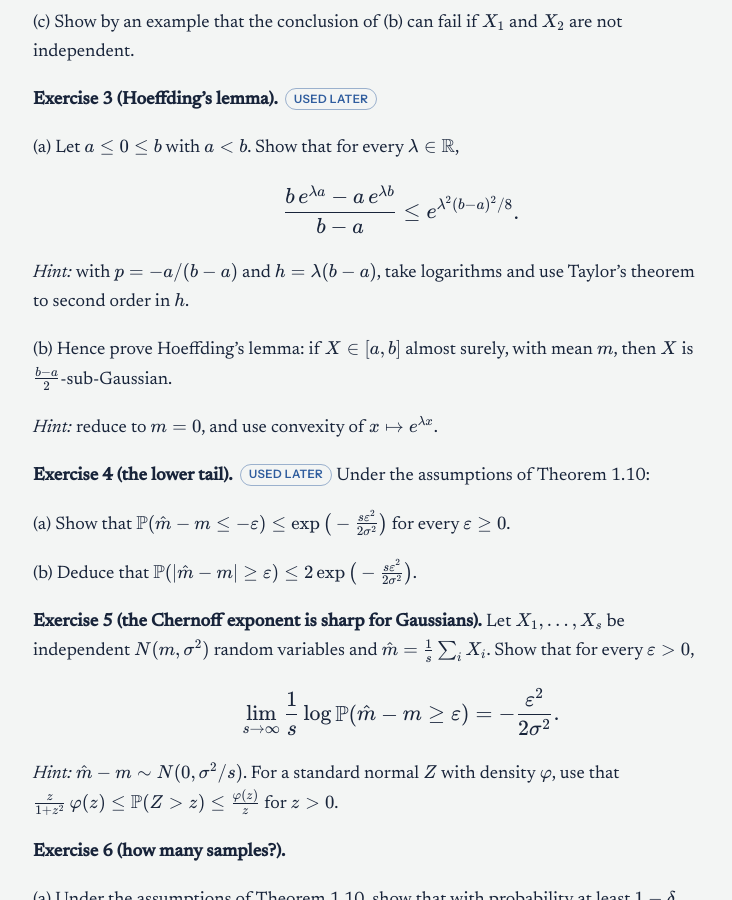
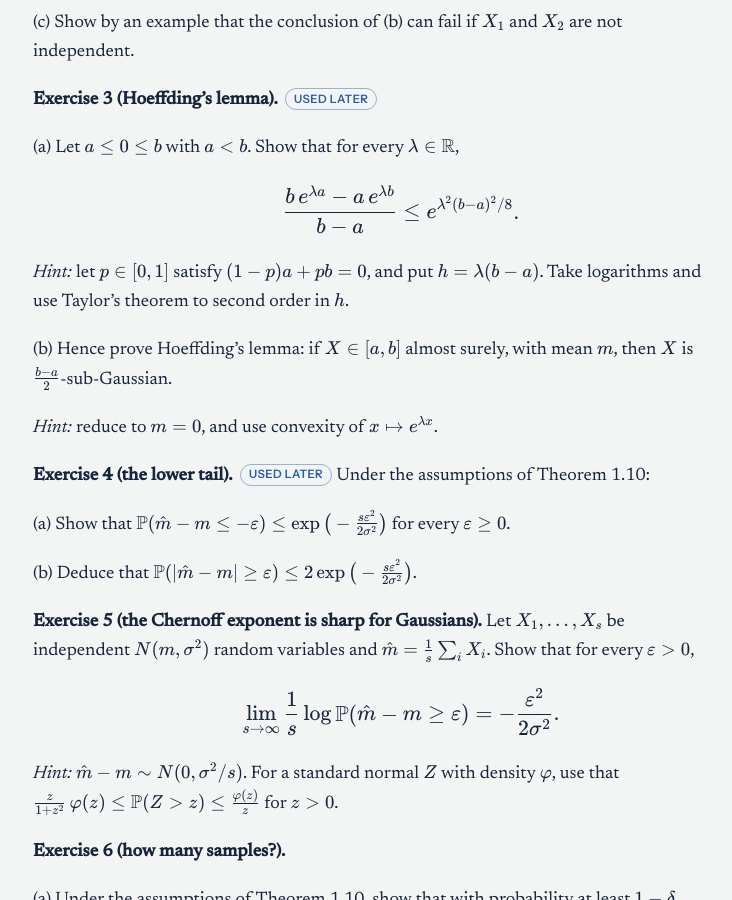
Before and after one commit to iyertejas/iyertejas.github.io, a Jekyll site: the page built from course-rl-2026-sheet-1.md, in a window 1280 px wide and 900 px high, scrolled down 980 px. Shown: the whole window, without its empty margins (127-859 px from the left). Built offline with Jekyll 4.4.1, drawn with Linux system fonts in a browser that asks for light colours.

Commit message:
RL course: define p by its property in the Exercise 3(a) hint

```diff
--- a/course-rl-2026-sheet-1.md
+++ b/course-rl-2026-sheet-1.md
@@ -44,7 +44,7 @@ $$
 \frac{b\, e^{\lambda a} - a\, e^{\lambda b}}{b - a} \le e^{\lambda^2 (b - a)^2 / 8}.
 $$
 
-*Hint:* with $$p = -a/(b - a)$$ and $$h = \lambda(b - a)$$, take logarithms and use Taylor's theorem to second order in $$h$$.
+*Hint:* let $$p \in [0, 1]$$ satisfy $$(1 - p)a + pb = 0$$, and put $$h = \lambda(b - a)$$. Take logarithms and use Taylor's theorem to second order in $$h$$.
 
 (b) Hence prove Hoeffding's lemma: if $$X \in [a, b]$$ almost surely, with mean $$m$$, then $$X$$ is $$\frac{b-a}{2}$$-sub-Gaussian.
 
```
